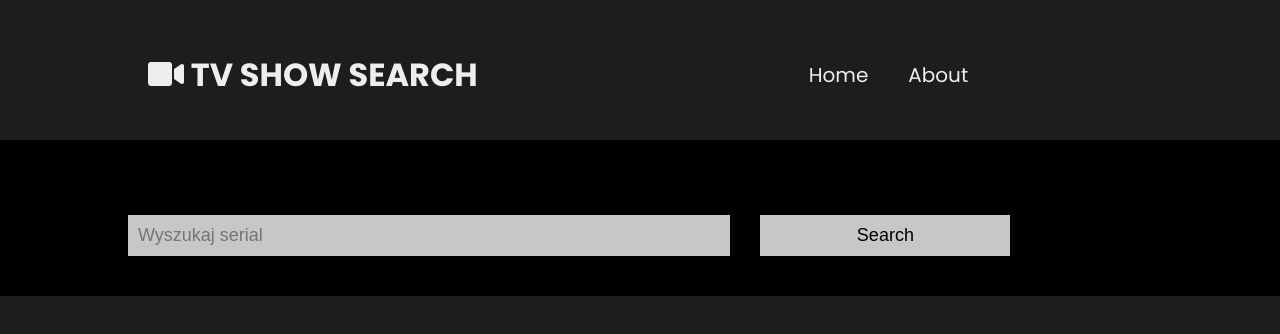
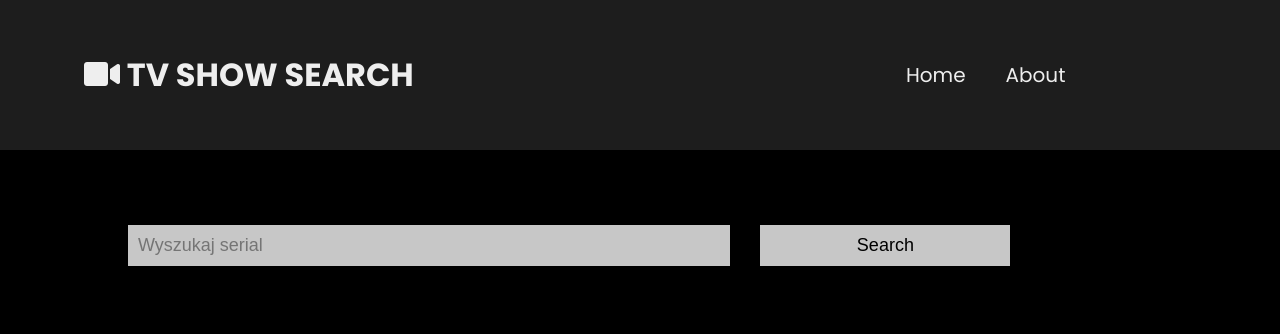
Before and after one commit to danielsuszek/movie-list, a React (Create React App) app: page / in a window 1280 px wide. Shown: the top 334 px of the page. Built offline with nearby package versions, Linux system fonts and the light colour scheme.

Commit message:
Some cosmetic changes

```diff
--- a/src/components/Header.module.scss
+++ b/src/components/Header.module.scss
@@ -1,29 +1,30 @@
 @import '../sass/main-import.scss';
 
 .header {
-  margin: 40px auto 0;
+  margin: auto 0;
+  padding: 40px 0;
   height: $headerHeight;
-  width: 80vw;
-  // background-color: $dark;
+  // width: 100vw;
+  background-color: $dark;
   color: $light;
+  padding-left: 5%;
   &__content {
     display: flex;
     justify-content: space-between;
     align-items: center;
     &__logo {
-      // @include border($gray);
       h3 a {
         padding: 20px;
         font-size: 2rem;
         font-weight: bold;
         color: $light;
+
         &:hover {
           text-decoration: underline;
         }
       }
     }
     &__nav {
-      // @include border($gray);
       margin-right: 16%;
       ul {
         display: flex;
--- a/src/components/Layout.module.scss
+++ b/src/components/Layout.module.scss
@@ -4,4 +4,5 @@
   background: $main-bg;
   display: flex;
   justify-content: center;
+  height: 100vh;
 }
--- a/src/pages/Details.jsx
+++ b/src/pages/Details.jsx
@@ -32,7 +32,6 @@ const Details = () => {
 
   return (
     <div className={classes.pageDetails}>
-      <h2>Show details</h2>
       <div className={classes.pageDetails__content}>
         <div className={classes.pageDetails__content__imgWrapper}>
           <img src={imageSrc} alt="" />
--- a/src/pages/Details.module.scss
+++ b/src/pages/Details.module.scss
@@ -2,24 +2,26 @@
 
 .pageDetails {
   margin: 0 auto;
+  padding: 50px;
   width: 50vw;
   color: $light;
-  border: 1px solid #aaa;
+  // border: 1px solid #aaa;
   &__content {
     display: flex;
     &__imgWrapper {
       width: 240px;
-      height: 400px;
-      border: 2px solid #aaa;
+      height: 300px;
+      // border: 2px solid #aaa;
       // flex-basis: 30%;
       img {
         width: 210px;
         height: 295px;
         object-fit: cover;
+        border: 1px dotted #aaa;
       }
     }
     &__details {
-
+      padding: 20px;
     }
   }
   &__showGenres {
--- a/src/sass/core.scss
+++ b/src/sass/core.scss
@@ -21,4 +21,4 @@ $spacing-lg: 32px;
 $borderRadius: 12px;
 
 // header height
-$headerHeight: 100px;
+$headerHeight: 150px;
--- a/src/sass/main-layout.scss
+++ b/src/sass/main-layout.scss
@@ -6,7 +6,7 @@
 body {
   width: 100vw;
   font-family: $Poppins;
-  background-color: $dark;
+  background-color: $black;
   color: $light;
 }
 
```
